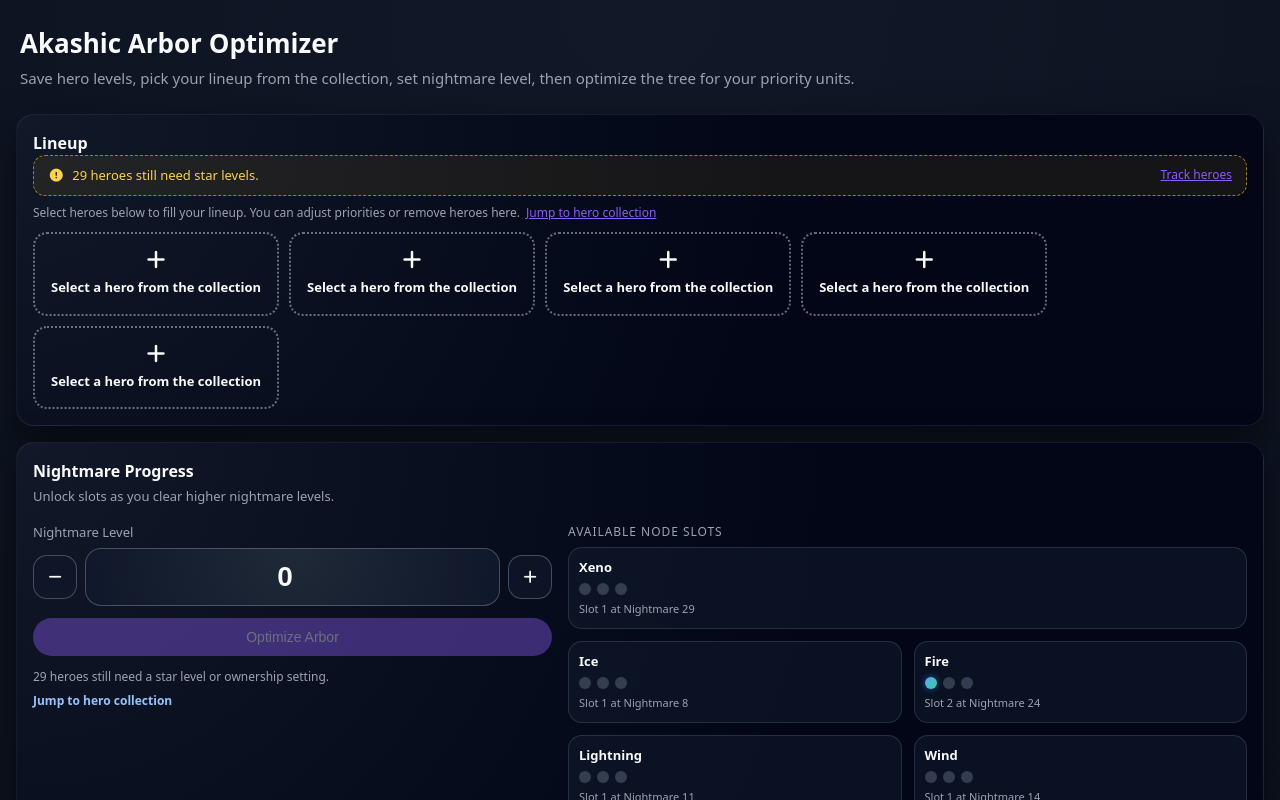
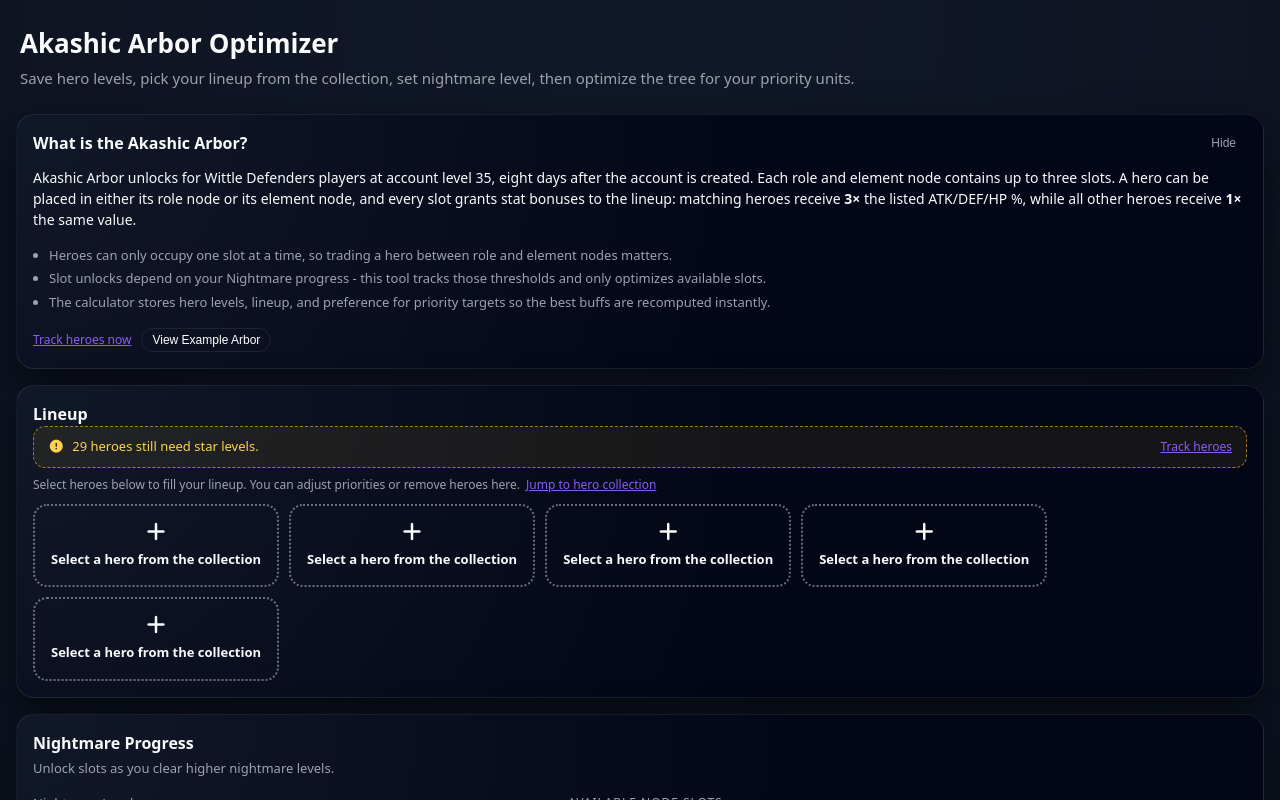
Before and after one commit to sahagin-dazs/wd-akashic-arbor-calc, a Vue app: page / in a window 1280 px wide. Shown: the top 800 px of the page. Built offline with nearby package versions, Linux system fonts and the light colour scheme.

Commit message:
add an intro section

```diff
--- a/src/App.vue
+++ b/src/App.vue
@@ -21,6 +21,11 @@
 const NIGHTMARE_STORAGE_KEY = "wd-akashic-nightmare-level";
 const LINEUP_STORAGE_KEY = "wd-akashic-lineup";
 const OWNERSHIP_FILTER_STORAGE_KEY = "wd-akashic-ownership-filter";
+const INTRO_STORAGE_KEY = "wd-akashic-intro-hidden";
+const BASE_URL =
+  typeof import.meta !== "undefined" ? import.meta.env.BASE_URL ?? "/" : "/";
+const NORMALIZED_BASE = BASE_URL.endsWith("/") ? BASE_URL : `${BASE_URL}/`;
+const ARBOR_IMAGE_SRC = `${NORMALIZED_BASE}images/arbor.jpg`;
 
 type OwnershipFilter = "all" | "owned" | "not-owned" | "untracked" | "lineup";
 
@@ -129,6 +134,11 @@
   return "all";
 }
 
+function loadIntroHidden(): boolean {
+  if (typeof window === "undefined") return false;
+  return localStorage.getItem(INTRO_STORAGE_KEY) === "true";
+}
+
 const ownedHeroes = ref<OwnedHero[]>(loadOwnedHeroes());
 
 watch(
@@ -172,10 +182,16 @@
 const rarityFilters = ref<Rarity[]>([]);
 const searchQuery = ref("");
 const ownershipFilter = ref<OwnershipFilter>(loadOwnershipFilter());
+const introHidden = ref(loadIntroHidden());
 
 watch(ownershipFilter, (value) => {
   if (typeof window === "undefined") return;
   localStorage.setItem(OWNERSHIP_FILTER_STORAGE_KEY, value);
+});
+
+watch(introHidden, (value) => {
+  if (typeof window === "undefined") return;
+  localStorage.setItem(INTRO_STORAGE_KEY, value ? "true" : "false");
 });
 
 const untrackedHeroesCount = computed(
@@ -439,6 +455,16 @@
 function toggleFiltersPanel() {
   filtersCollapsed.value = !filtersCollapsed.value;
 }
+
+const isIntroImageOpen = ref(false);
+
+function openIntroImage() {
+  isIntroImageOpen.value = true;
+}
+
+function closeIntroImage() {
+  isIntroImageOpen.value = false;
+}
 </script>
 
 <template>
@@ -452,6 +478,43 @@
     </header>
 
     <main class="app-main">
+      <button
+        v-if="introHidden"
+        class="btn btn-sm btn-secondary intro-toggle"
+        type="button"
+        @click="introHidden = false"
+      >
+        Show Akashic Arbor intro
+      </button>
+      <section v-else class="panel intro-panel">
+        <div class="panel-header">
+          <div class="panel-title">What is the Akashic Arbor?</div>
+          <button class="btn btn-sm btn-ghost" type="button" @click="introHidden = true">
+            Hide
+          </button>
+        </div>
+        <div class="panel-body intro-body">
+          <p>
+            Akashic Arbor unlocks for Wittle Defenders players at account level 35, eight days after
+            the account is created. Each role and element node contains up to three slots. A hero can
+            be placed in either its role node or its element node, and every slot grants stat bonuses
+            to the lineup: matching heroes receive <strong>3×</strong> the listed ATK/DEF/HP %, while
+            all other heroes receive <strong>1×</strong> the same value.
+          </p>
+          <ul>
+            <li>Heroes can only occupy one slot at a time, so trading a hero between role and element nodes matters.</li>
+            <li>Slot unlocks depend on your Nightmare progress - this tool tracks those thresholds and only optimizes available slots.</li>
+            <li>The calculator stores hero levels, lineup, and preference for priority targets so the best buffs are recomputed instantly.</li>
+          </ul>
+          <div class="intro-actions">
+            <a class="link-btn" href="#hero-collection">Track heroes now</a>
+            <button class="btn btn-sm btn-secondary" type="button" @click="openIntroImage">
+              View Example Arbor
+            </button>
+          </div>
+        </div>
+      </section>
+
       <section class="panel lineup-panel">
         <div class="panel-body">
           <LineupPanel
@@ -587,5 +650,19 @@
         </a>
       </div>
     </footer>
+    <div
+      v-if="isIntroImageOpen"
+      class="intro-modal-backdrop"
+      role="presentation"
+      @click="closeIntroImage"
+    >
+      <div class="intro-modal" role="dialog" aria-modal="true" aria-label="Example Akashic Arbor" @click.stop>
+        <img :src="ARBOR_IMAGE_SRC" alt="Example Akashic Arbor" />
+        <p>Example Akashic Arbor</p>
+        <button class="btn btn-sm btn-secondary" type="button" @click="closeIntroImage">
+          Close
+        </button>
+      </div>
+    </div>
   </div>
 </template>
--- a/src/styles.css
+++ b/src/styles.css
@@ -63,6 +63,62 @@
   display: flex;
   flex-direction: column;
   gap: 16px;
+}
+
+.intro-toggle {
+  align-self: flex-start;
+}
+
+.intro-panel ul {
+  margin: 0;
+  padding-left: 16px;
+  color: var(--text-muted);
+  font-size: 13px;
+  display: flex;
+  flex-direction: column;
+  gap: 4px;
+}
+
+.intro-body p {
+  margin: 0;
+  font-size: 14px;
+  color: var(--text-main);
+}
+
+.intro-actions {
+  display: flex;
+  gap: 10px;
+  flex-wrap: wrap;
+  align-items: center;
+}
+
+.intro-modal-backdrop {
+  position: fixed;
+  inset: 0;
+  background: rgba(0, 0, 0, 0.75);
+  display: flex;
+  align-items: center;
+  justify-content: center;
+  z-index: 50;
+}
+
+.intro-modal {
+  background: #0b1020;
+  border-radius: 20px;
+  padding: 20px;
+  display: flex;
+  flex-direction: column;
+  gap: 12px;
+  align-items: center;
+  max-width: 90vw;
+  max-height: 90vh;
+}
+
+.intro-modal img {
+  max-width: 80vw;
+  max-height: 70vh;
+  border-radius: 16px;
+  object-fit: contain;
 }
 
 .panel {
```
Also changed, not shown: public/images/arbor.jpg (added), 1 other file (tests, documents, lock files or other folders).
